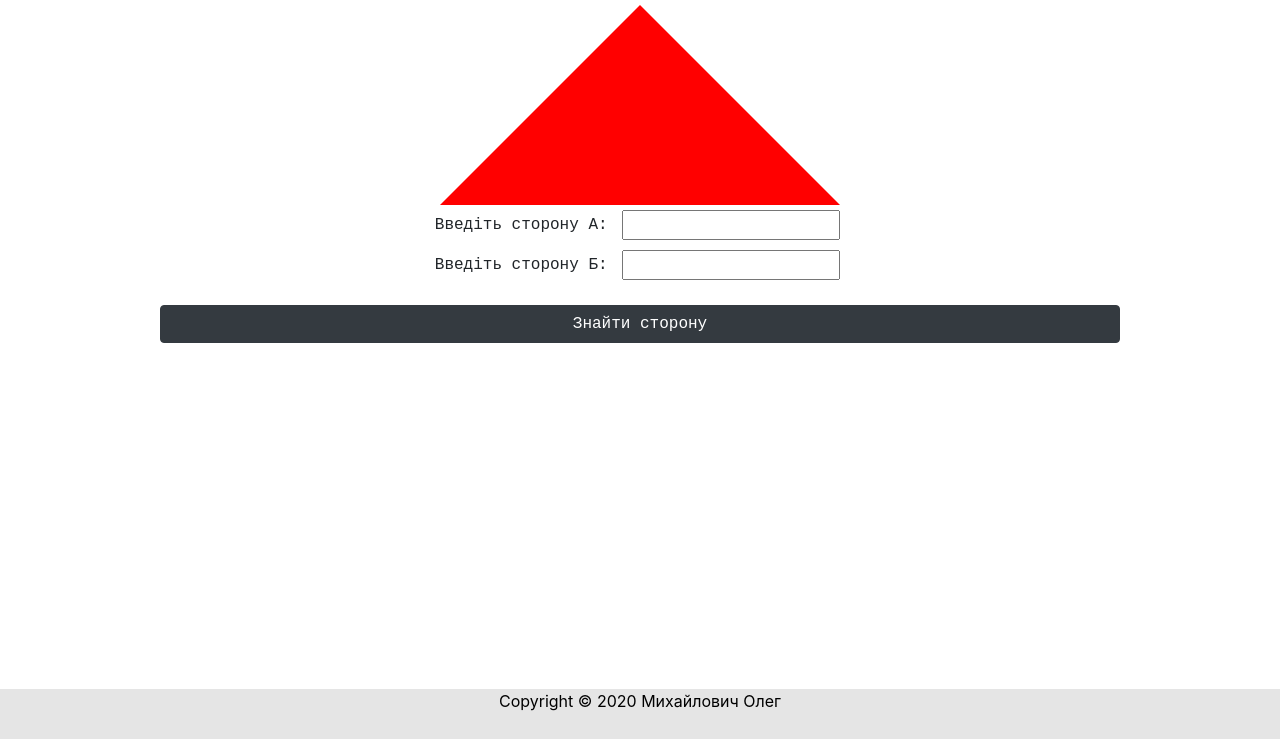
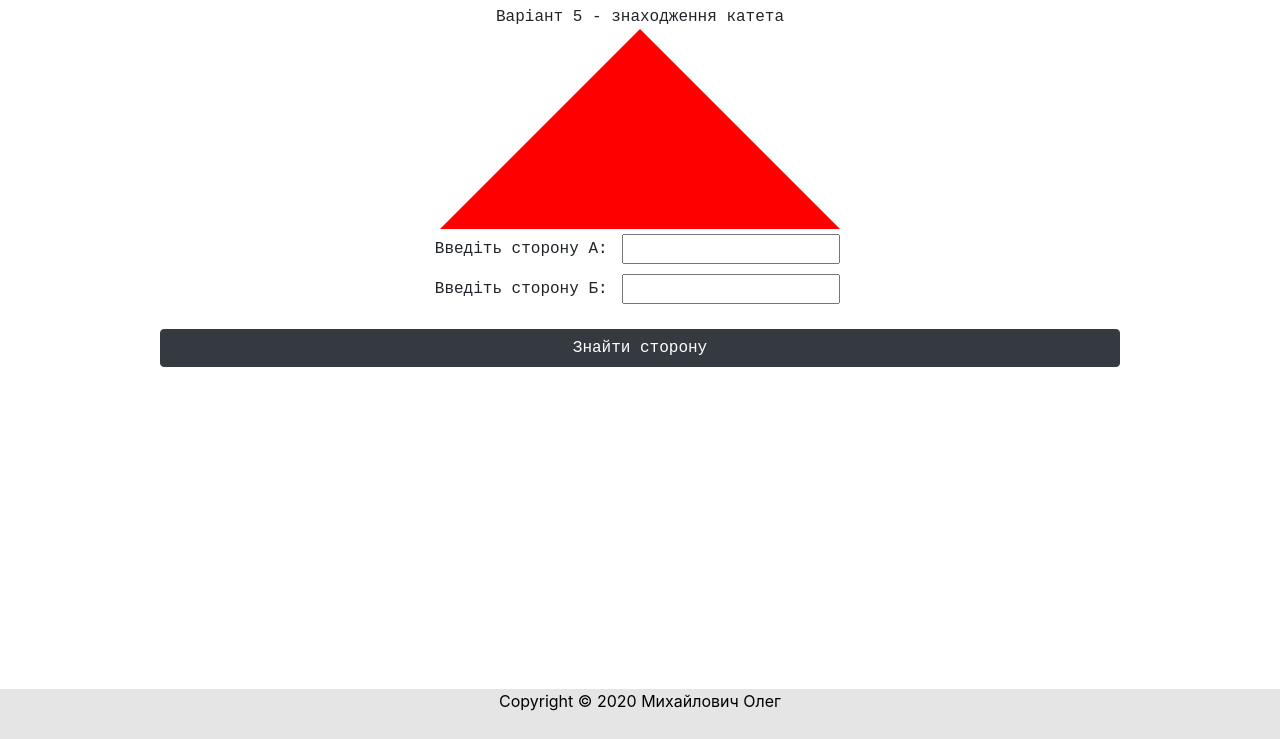
Before and after one commit to Myh45/lab12, a plain HTML site: page index.html in a window 1280 px wide. Shown: the part 71-810 px from the top of the page. Drawn offline with nearby package versions, Linux system fonts and the light colour scheme.

Commit message:
Update index.html

```diff
--- a/index.html
+++ b/index.html
@@ -16,6 +16,7 @@
             <div class="row">
                 <div class="col-md-12">
             <h1>Невідома сторона трикутника</h1>
+                    Варіант 5 - знаходження катета
             <div class="triangle"></div>
   Введіть сторону А:
   <input type="number" id = "var_a">
```
